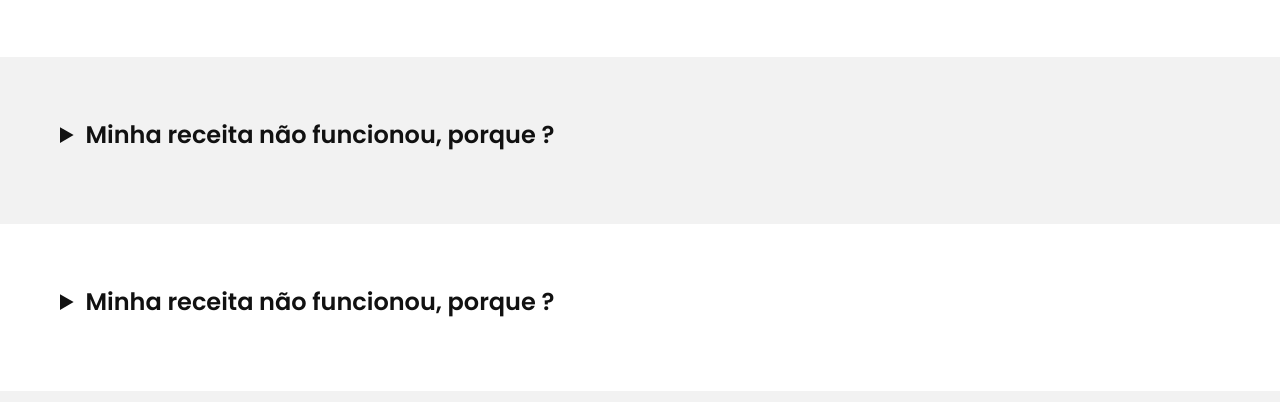
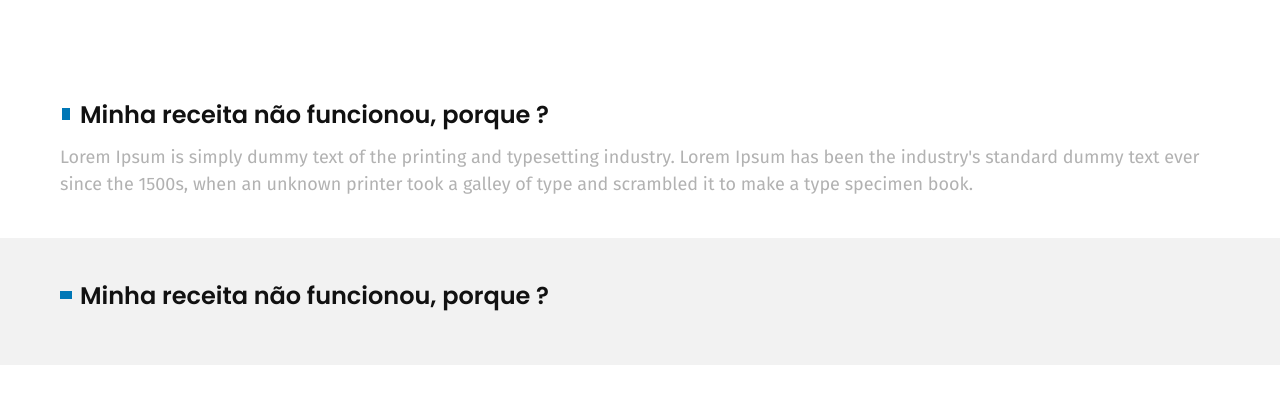
Before and after one commit to DuDupedrosa/receitas-blog, a website with bundled scripts: page contato.html in a window 1280 px wide. Shown: the part 380-782 px from the top of the page. Built offline with nearby package versions, Linux system fonts and the light colour scheme.

Commit message:
creat accordion-list and your styles

```diff
--- a/contato.html
+++ b/contato.html
@@ -42,22 +42,24 @@
   <section class="questions" aria-label="Dúvidas">
     <h1 class="family-2 size-8 color-2 container">Talvez solucione sua dúvida<span class="color-4">.</span></h1>
     <div class="questions-details-bg">
-      <details class="container">
-        <summary class="family-2 size-4 color-3">Minha receita não funcionou, porque ?</summary>
-        <p class="family-1 size-2 color-7">Lorem Ipsum is simply dummy text of the printing and typesetting industry. Lorem Ipsum has been the industry's standard dummy text ever since the 1500s, when an unknown printer took a galley of type and scrambled it to make a type specimen book. </p>
-      </details>
-    </div>
-    <div class="questions-details-bg">
-      <details class="container">
-        <summary class="family-2 size-4 color-3">Minha receita não funcionou, porque ?</summary>
-        <p class="family-1 size-2 color-7">Lorem Ipsum is simply dummy text of the printing and typesetting industry. Lorem Ipsum has been the industry's standard dummy text ever since the 1500s, when an unknown printer took a galley of type and scrambled it to make a type specimen book. </p>
-      </details>
-    </div>
-    <div class="questions-details-bg">
-      <details class="container">
-        <summary class="family-2 size-4 color-3">Minha receita não funcionou, porque ?</summary>
-        <p class="family-1 size-2 color-7">Lorem Ipsum is simply dummy text of the printing and typesetting industry. Lorem Ipsum has been the industry's standard dummy text ever since the 1500s, when an unknown printer took a galley of type and scrambled it to make a type specimen book. </p>
-      </details>
+      <div class="question-style-background">
+        <div class="container">
+          <h2 class="family-2 size-4 color-3 question-title" data-accordion="title">Minha receita não funcionou, porque ?</h2>
+          <p class="family-1 size-2 color-7 question-content">Lorem Ipsum is simply dummy text of the printing and typesetting industry. Lorem Ipsum has been the industry's standard dummy text ever since the 1500s, when an unknown printer took a galley of type and scrambled it to make a type specimen book. </p>
+        </div>
+      </div>
+      <div class="question-style-background">
+        <div class="container">
+          <h2 class="family-2 size-4 color-3  question-title" data-accordion="title">Minha receita não funcionou, porque ?</h2>
+          <p class="family-1 size-2 color-7 question-content">Lorem Ipsum is simply dummy text of the printing and typesetting industry. Lorem Ipsum has been the industry's standard dummy text ever since the 1500s, when an unknown printer took a galley of type and scrambled it to make a type specimen book. </p>
+        </div>
+      </div>
+      <div class="question-style-background">
+        <div class="container">
+          <h2 class="family-2 size-4 color-3  question-title" data-accordion="title">Minha receita não funcionou, porque ?</h2>
+          <p class="family-1 size-2 color-7 question-content">Lorem Ipsum is simply dummy text of the printing and typesetting industry. Lorem Ipsum has been the industry's standard dummy text ever since the 1500s, when an unknown printer took a galley of type and scrambled it to make a type specimen book. </p>
+        </div>
+      </div>
     </div>
   </section>
 
--- a/css/contato/contato.css
+++ b/css/contato/contato.css
@@ -2,12 +2,12 @@
   padding-top: 3.75rem;
 }
 
-.questions .questions-details-bg:nth-child(even) {
+.question-style-background:nth-child(even) {
   background: var(--background-4);
 }
 
-.questions .questions-details-bg {
-  padding: 3.75rem 0;
+.question-style-background {
+  padding: 2.5rem 0;
 }
 
 .questions {
@@ -20,19 +20,15 @@
   font-weight: 600;
 }
 
-.questions .questions-details-bg summary {
+.question-title {
   font-weight: 600;
   margin-bottom: 0.75rem;
   cursor: pointer;
+  display: flex;
+  align-items: center;
 }
 
-.questions .questions-details-bg p {
-  font-weight: 500;
-  max-width: 75rem;
-  line-height: 1.5;
-}
-
-.questions .questions-details-bg p::before {
+.question-title::before {
   content: "";
   display: inline-block;
   width: 0.75rem;
@@ -40,11 +36,17 @@
   margin-right: 0.5rem;
   margin-bottom: 2px;
   background: var(--background-1);
-  transition: 0.3s;
+  transition: 0.4s;
 }
 
-.questions .questions-details-bg p:hover::before {
-  width: 1.5rem;
+.question-title.active-list-title::before {
+  transform: rotate(90deg);
+}
+
+.question-content {
+  font-weight: 500;
+  max-width: 75rem;
+  line-height: 1.5;
 }
 
 @media (max-width: 37.5rem) {
@@ -55,6 +57,33 @@
   .questions {
     margin-bottom: 3.75rem;
   }
+
+  .question-title::before {
+    display: none;
+  }
+}
+
+/* styles with JavaScript */
+
+.question-content {
+  display: none;
+  transition: 0.3s;
+}
+
+@keyframes show-accordion {
+  from {
+    opacity: 0;
+    transform: translate3d(0, -40px, 0);
+  }
+  to {
+    opacity: 1;
+    transform: translate3d(0, 0, 0);
+  }
+}
+
+.question-content.active-list {
+  display: block;
+  animation: show-accordion 0.8s forwards;
 }
 
 /*form*/
--- /dev/null
+++ b/js/accordion-list.js
@@ -0,0 +1,46 @@
+export default class AccordionList {
+  constructor(title, classeTitle, classeList) {
+    this.titleList = document.querySelectorAll(title);
+    this.classeTitle = classeTitle;
+    this.classeList = classeList;
+    this.events = ["click", "touchstart"];
+
+    this.onShowContent = this.onShowContent.bind(this);
+  }
+
+  // method que seleciona o titulo que ocorreu
+  // o click e adiciona a classe de ativo
+  // nele e no próximo elemento, que deve ser
+  // sempre a definição da lista e também add
+  // a classe de ativo para poder receber os
+  // estilos via css
+  onShowContent(event) {
+    event.preventDefault();
+    event.target.classList.toggle(this.classeTitle);
+    // busca o proximo que deve ser sempre a definição
+    // da question
+    this.conntentList = event.target.nextElementSibling;
+    this.conntentList.classList.toggle(this.classeList);
+  }
+
+  addEventTitle() {
+    this.events.forEach((event) => {
+      [...this.titleList].forEach((title) => {
+        title.addEventListener(event, this.onShowContent);
+      });
+    });
+  }
+
+  init() {
+    if (this.titleList.length) {
+      // sempre iniciando a accordion list
+      // com a classe de ativo no primeiro item
+      // para facilitar a visualização da lista de
+      // definição pelo usuário
+      this.titleList[0].classList.add(this.classeTitle);
+      this.titleList[0].nextElementSibling.classList.add(this.classeList);
+      this.addEventTitle();
+    }
+    return this;
+  }
+}
--- a/js/script.js
+++ b/js/script.js
@@ -4,6 +4,7 @@ import ScrollAnima from "./scroll-anima.js";
 import MenuMobile from "./menu-mobile.js";
 import initLocalStorage from "./form-localStorage.js";
 import RegexpForm from "./regexp-form.js";
+import AccordionList from "./accordion-list.js";
 
 const dropdown = new DropdownMenu("[data-dropdown]", "active");
 dropdown.init();
@@ -34,3 +35,10 @@ const regexpForm = new RegexpForm(
   "active-span"
 );
 regexpForm.init();
+
+const accordionList = new AccordionList(
+  '[data-accordion="title"]',
+  "active-list-title",
+  "active-list"
+);
+accordionList.init();
```
